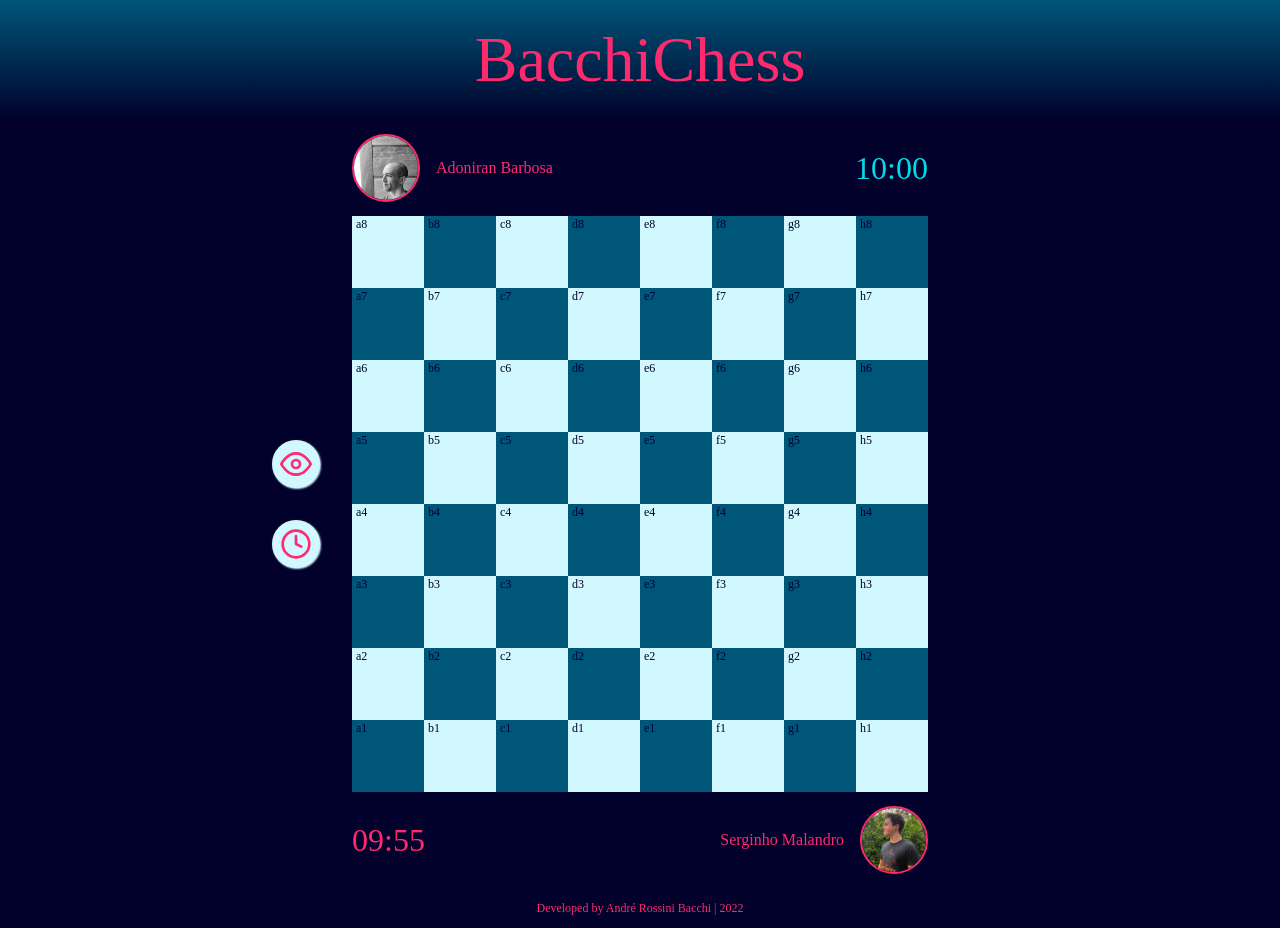
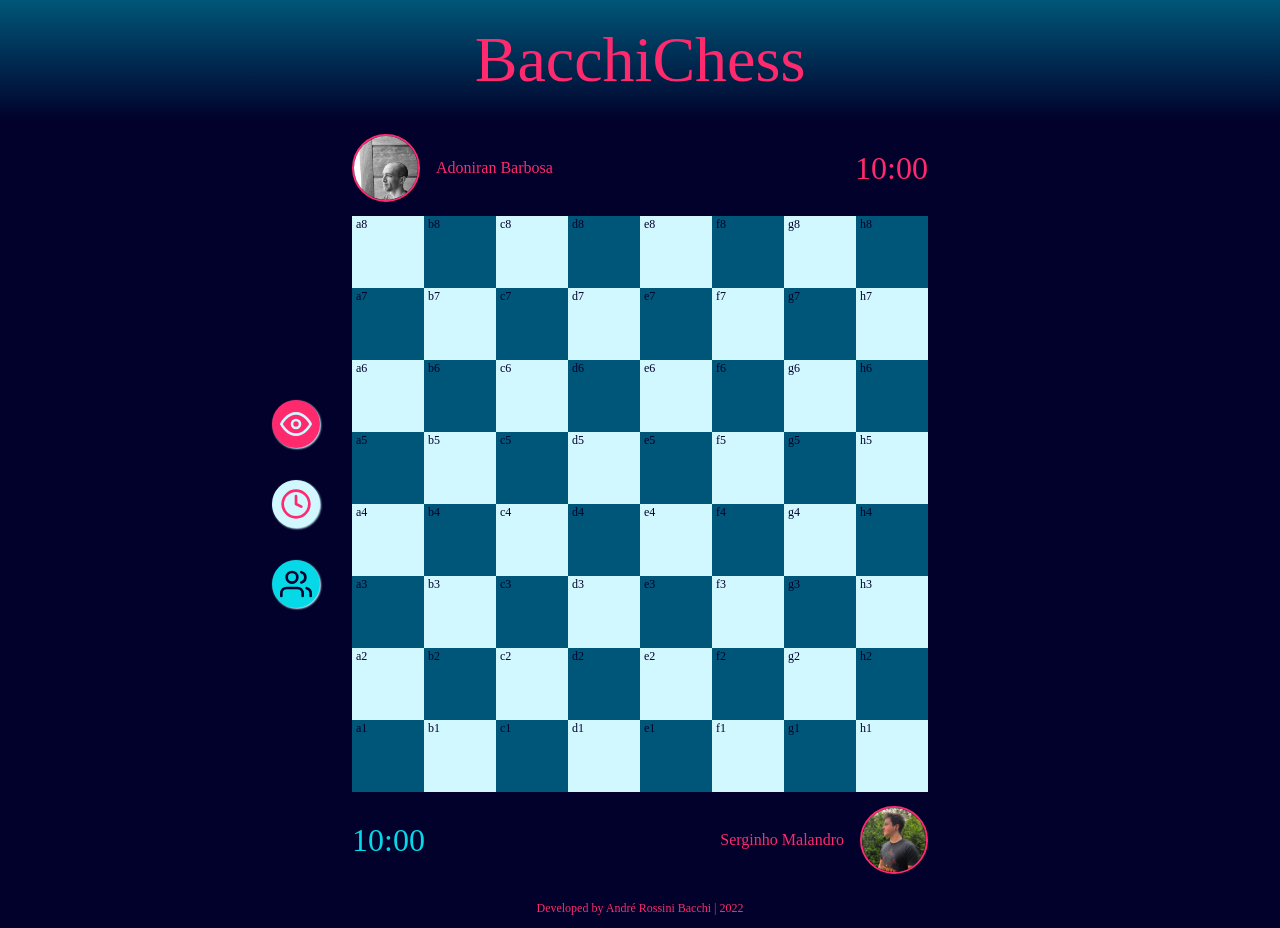
Before and after one commit to abacchi00/bacchi-chess, a React (Create React App) app: page / in a window 1280 px wide. Built offline with nearby package versions, Linux system fonts and the light colour scheme; a web font is replaced by a local one.

Commit message:
Adjust and add some in game options

```diff
--- a/src/components/InGameOptions/InGameOptions.component.tsx
+++ b/src/components/InGameOptions/InGameOptions.component.tsx
@@ -1,17 +1,41 @@
-import { FiClock, FiEye } from 'react-icons/fi';
+import clsx from 'clsx';
+import { useState } from 'react';
+import { FiClock, FiEye, FiUsers } from 'react-icons/fi';
+
 import styles from './InGameOptions.module.scss';
 
 interface Props {
   onChangeClock: () => void;
   enableSquaresIds: () => void;
+  changeTurn: () => void;
 }
 
-const InGameOptions = ({ onChangeClock, enableSquaresIds }: Props) => {
+const InGameOptions = ({ onChangeClock, enableSquaresIds, changeTurn }: Props) => {
+  const [showSquaresIds, setShowSquaresIds] = useState(true);
+  const [runClock, setRunClock] = useState(false);
+
   return (
     <div className={styles.options_container}>
-      <div className={styles.icon_button} onClick={() => enableSquaresIds()}><FiEye size={32}/></div>
+      <div
+        className={clsx(styles.icon_button, { [styles.pressed]: showSquaresIds })}
+        onClick={() => { setShowSquaresIds(prevState => !prevState); enableSquaresIds(); }}
+      >
+        <FiEye size={32}/>
+      </div>
 
-      <div className={styles.icon_button} onClick={() => onChangeClock()}><FiClock size={32}/></div>
+      <div
+        className={clsx(styles.icon_button, { [styles.pressed]: runClock })}
+        onClick={() => { setRunClock(prevState => !prevState); onChangeClock() }}
+      >
+        <FiClock size={32}/>
+      </div>
+
+      <div
+        className={clsx(styles.icon_button, { [styles.spring]: true })}
+        onClick={() => changeTurn() }
+      >
+        <FiUsers size={32}/>
+      </div>
     </div>
   );
 };
--- a/src/components/InGameOptions/InGameOptions.module.scss
+++ b/src/components/InGameOptions/InGameOptions.module.scss
@@ -23,13 +23,23 @@
     color: var(--cyber-1);
   }
 
-  &:hover {
+  &.pressed {
     background-color: var(--cyber-1);
 
     svg {
       color: var(--cyber-2);
     }
+  }
 
+  &.spring {
+    background-color: var(--cyber-3);
+
+    svg {
+      color: var(--cyber-5);
+    }
+  }
+
+  &:hover {
     cursor: pointer;
   }
 
--- a/src/components/PlayerDisplay/PlayerDisplay.module.scss
+++ b/src/components/PlayerDisplay/PlayerDisplay.module.scss
@@ -12,10 +12,10 @@
 
 .clock {
   font-size: 32px;
-  color: var(--cyber-3);
+  color: var(--cyber-1);
 
   &.my_turn {
-    color: var(--cyber-1);
+    color: var(--cyber-3);
   }
 }
 
--- a/src/pages/GamePage/GamePage.component.tsx
+++ b/src/pages/GamePage/GamePage.component.tsx
@@ -9,15 +9,17 @@ const GamePage = () => {
   const [opponentSeconds, setOpponentSeconds] = useState(600);
   const [playerTurn, setPlayerTurn] = useState(true);
   const [showSquaresIds, setShowSquaresIds] = useState(true);
-
+  const [runClock, setRunClock] = useState(false);
 
   useEffect(() => {
-    if (!!playerTurn) {
-      setTimeout(() => setPlayerSeconds(playerSeconds - 1), 1000);
-    } else {
-      setTimeout(() => setOpponentSeconds(opponentSeconds - 1), 1000);
+    if (runClock) {
+      if (!!playerTurn) {
+        setTimeout(() => setPlayerSeconds(playerSeconds - 1), 1000);
+      } else {
+        setTimeout(() => setOpponentSeconds(opponentSeconds - 1), 1000);
+      }
     }
-  }, [opponentSeconds, playerSeconds, playerTurn]);
+  }, [opponentSeconds, playerSeconds, playerTurn, runClock]);
 
   return (
     <div className={styles.game_page}>
@@ -29,8 +31,9 @@ const GamePage = () => {
 
       <div style={{ position: 'relative' }}>
         <InGameOptions
-          onChangeClock={() => setPlayerTurn(prevTurn => !prevTurn)}
+          onChangeClock={() => setRunClock(prevState => !prevState)}
           enableSquaresIds={() => setShowSquaresIds(prevState => !prevState)}
+          changeTurn={() => setPlayerTurn(prevState => !prevState)}
         />
 
         <ChessBoard showSquaresIds={showSquaresIds}/>
```
